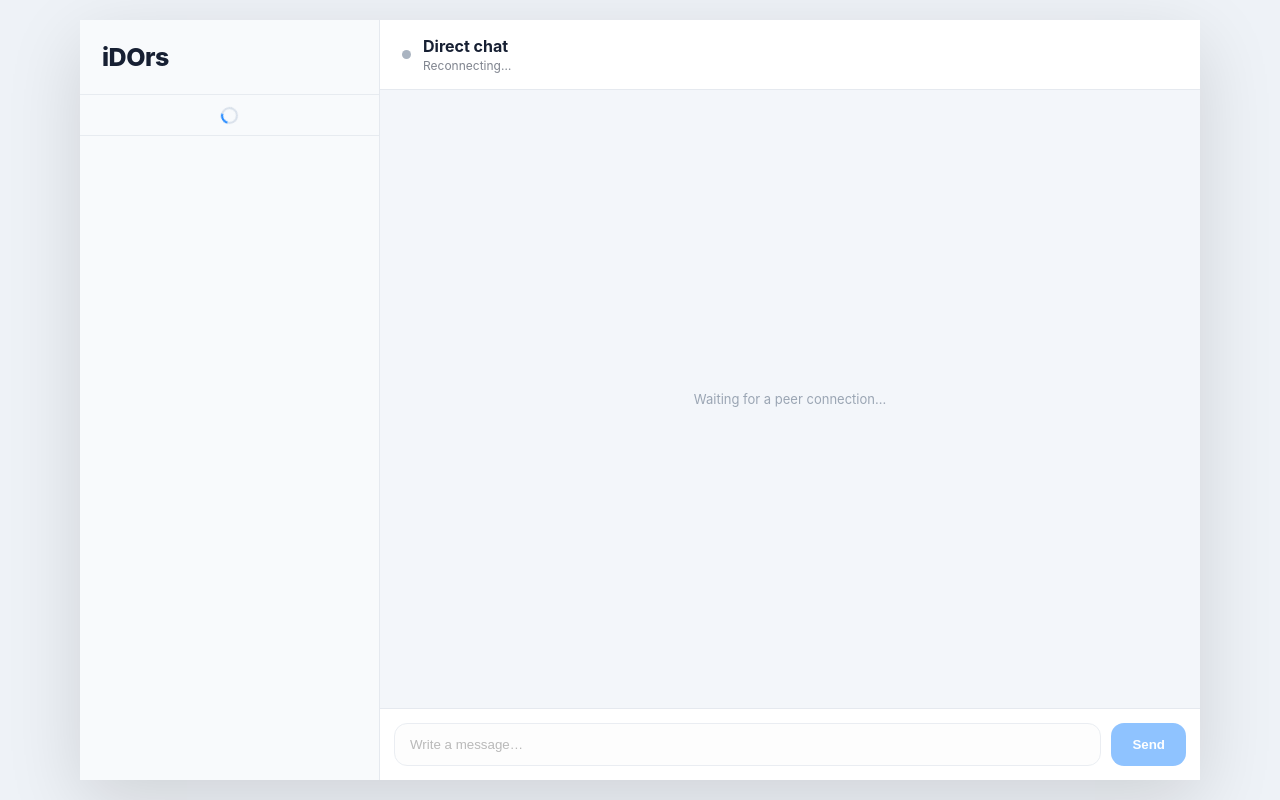
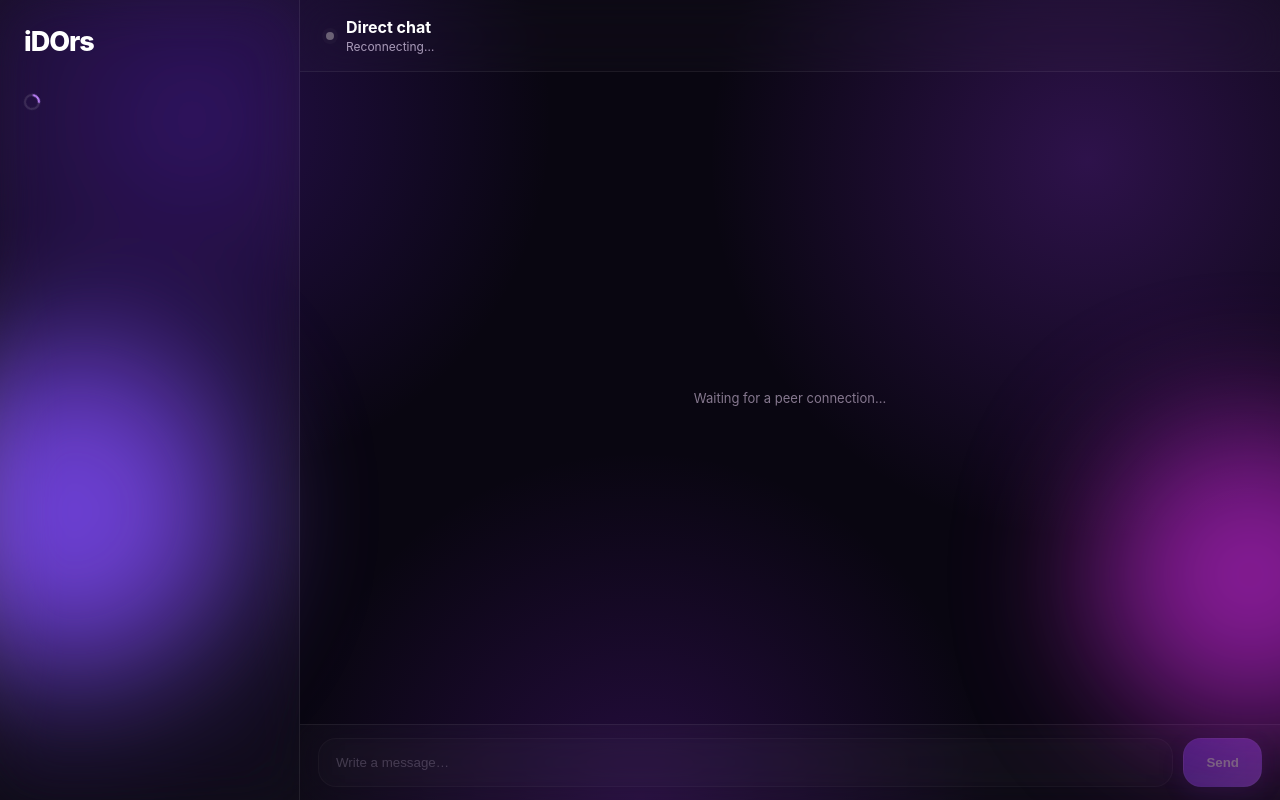
Before and after one commit to Daynighter/idors, a website: page apps/web/index.html in a window 1280 px wide. Drawn offline with Linux system fonts and the light colour scheme.

Commit message:
style: redesign frontend with purple liquid glass UI

```diff
--- a/apps/web/index.html
+++ b/apps/web/index.html
@@ -6,34 +6,41 @@
 <title>iDOrs</title>
 <style>
 *{box-sizing:border-box}
-:root{font-family:Inter,system-ui,-apple-system,BlinkMacSystemFont,"Segoe UI",sans-serif;color:#172033;background:#eef2f7}
-body{margin:0;min-height:100vh;display:grid;place-items:center}
-.app{width:min(1120px,100%);height:min(760px,100vh);display:grid;grid-template-columns:300px 1fr;background:#fff;overflow:hidden;box-shadow:0 22px 70px #0002}
-.sidebar{border-right:1px solid #e5e9ef;background:#f8fafc;display:flex;flex-direction:column}
-.brand{padding:22px;font-size:25px;font-weight:800;letter-spacing:-.5px}
-.connection{height:42px;display:flex;align-items:center;justify-content:center;border-top:1px solid #e7ebf0;border-bottom:1px solid #e7ebf0}
-.loader{width:17px;height:17px;border:2px solid #d8e0ea;border-top-color:#2188ff;border-radius:50%;animation:spin .75s linear infinite}
+:root{font-family:Inter,ui-sans-serif,system-ui,-apple-system,BlinkMacSystemFont,"Segoe UI",sans-serif;color:#fff;background:#090611}
+html,body{margin:0;width:100%;height:100%;overflow:hidden}
+body{position:relative;background:radial-gradient(circle at 15% 15%,#5b21b655 0,transparent 28%),radial-gradient(circle at 85% 20%,#9333ea44 0,transparent 30%),radial-gradient(circle at 50% 100%,#7e22ce3d 0,transparent 34%),#090611}
+body:before,body:after{content:"";position:fixed;border-radius:50%;filter:blur(65px);pointer-events:none;opacity:.7;animation:float 12s ease-in-out infinite alternate}
+body:before{width:320px;height:320px;background:#8b5cf6;left:-100px;top:45%}
+body:after{width:280px;height:280px;background:#c026d3;right:-80px;bottom:8%;animation-delay:-4s}
+@keyframes float{from{transform:translate3d(0,0,0) scale(1)}to{transform:translate3d(35px,-25px,0) scale(1.12)}}
+.app{position:relative;width:100%;height:100%;display:grid;grid-template-columns:300px 1fr;overflow:hidden;background:transparent}
+.sidebar{border-right:1px solid #ffffff14;background:#ffffff08;backdrop-filter:blur(28px) saturate(140%);-webkit-backdrop-filter:blur(28px) saturate(140%);display:flex;flex-direction:column}
+.brand{padding:25px 24px;font-size:27px;font-weight:800;letter-spacing:-1px;color:#fff}
+.connection{height:38px;display:flex;align-items:center;padding:0 24px;color:#bbaed1}
+.loader{width:16px;height:16px;border:2px solid #ffffff20;border-top-color:#c084fc;border-radius:50%;animation:spin .7s linear infinite}
 @keyframes spin{to{transform:rotate(360deg)}}
-.peers{overflow:auto;flex:1}
-.peer{padding:16px 18px;border-bottom:1px solid #e9edf2;cursor:pointer;display:flex;align-items:center;gap:12px}
-.peer:hover,.peer.active{background:#e8f2ff}
-.avatar{width:40px;height:40px;border-radius:50%;display:grid;place-items:center;background:#dceeff;color:#1683ff;font-weight:800}
-.peer-name{font-weight:650}.peer-state{font-size:11px;opacity:.55;margin-top:2px}
-.chat{display:grid;grid-template-rows:auto 1fr auto;min-width:0}
-.head{height:70px;padding:0 22px;border-bottom:1px solid #e5e9ef;display:flex;align-items:center;gap:12px}
-.head-info{min-width:0}.title{font-weight:750}.subtitle{font-size:12px;opacity:.55;margin-top:2px}
-.status-dot{width:9px;height:9px;border-radius:50%;background:#aab4c1}.status-dot.online{background:#2dbd6e}
-.messages{padding:24px;overflow:auto;background:#f3f6fa}
-.empty{height:100%;display:grid;place-items:center;color:#9aa5b3;font-size:13px;text-align:center}
-.msg{width:max-content;max-width:min(70%,520px);padding:10px 13px;border-radius:15px;background:#fff;margin:7px 0;box-shadow:0 1px 2px #0001;line-height:1.4}
-.mine{margin-left:auto;background:#dceeff}
-.time{font-size:10px;opacity:.45;margin-top:4px;text-align:right}
-.composer{display:flex;gap:10px;padding:14px;border-top:1px solid #e5e9ef;background:#fff}
-.composer input{flex:1;min-width:0;padding:13px 15px;border:1px solid #d5dce5;border-radius:13px;outline:none}
-.composer input:focus{border-color:#2188ff}
-.composer button{border:0;border-radius:13px;padding:0 21px;background:#2188ff;color:#fff;font-weight:750;cursor:pointer}
-.composer button:disabled,.composer input:disabled{opacity:.5;cursor:not-allowed}
-@media(max-width:700px){.app{height:100vh;grid-template-columns:1fr}.sidebar{display:none}}
+.peers{overflow:auto;flex:1;padding:10px 8px}
+.peer{padding:13px 14px;border-radius:16px;cursor:pointer;display:flex;align-items:center;gap:12px;transition:.2s;background:transparent}
+.peer:hover,.peer.active{background:#ffffff10}
+.avatar{width:42px;height:42px;border-radius:50%;display:grid;place-items:center;background:linear-gradient(145deg,#a855f7,#6d28d9);box-shadow:0 8px 28px #7c3aed44;color:#fff;font-weight:800}
+.peer-name{font-weight:650}.peer-state{font-size:11px;color:#b8acc8;margin-top:2px}
+.chat{position:relative;display:grid;grid-template-rows:72px 1fr 76px;min-width:0;background:transparent}
+.head{padding:0 26px;border-bottom:1px solid #ffffff10;display:flex;align-items:center;gap:12px;background:#ffffff05;backdrop-filter:blur(24px);-webkit-backdrop-filter:blur(24px)}
+.head-info{min-width:0}.title{font-weight:750}.subtitle{font-size:12px;color:#a99bb9;margin-top:2px}
+.status-dot{width:8px;height:8px;border-radius:50%;background:#6b6175;box-shadow:0 0 0 4px #ffffff06}.status-dot.online{background:#c084fc;box-shadow:0 0 14px #c084fc}
+.messages{padding:28px;overflow:auto;background:transparent;scroll-behavior:smooth}
+.empty{height:100%;display:grid;place-items:center;color:#86788f;font-size:13px;text-align:center}
+.msg{width:max-content;max-width:min(70%,560px);padding:11px 14px;border-radius:18px;background:#ffffff0d;border:1px solid #ffffff10;margin:8px 0;box-shadow:0 8px 30px #0002;backdrop-filter:blur(18px);-webkit-backdrop-filter:blur(18px);line-height:1.45}
+.mine{margin-left:auto;background:linear-gradient(135deg,#7c3aedcc,#a855f7c7);border-color:#ffffff18;box-shadow:0 10px 32px #7c3aed35}
+.time{font-size:10px;color:#ddd0e6;opacity:.6;margin-top:4px;text-align:right}
+.composer{display:flex;gap:10px;padding:13px 18px;border-top:1px solid #ffffff10;background:#ffffff06;backdrop-filter:blur(26px);-webkit-backdrop-filter:blur(26px)}
+.composer input{flex:1;min-width:0;padding:14px 17px;border:1px solid #ffffff14;border-radius:18px;outline:none;background:#ffffff0b;color:#fff;backdrop-filter:blur(20px);-webkit-backdrop-filter:blur(20px)}
+.composer input::placeholder{color:#8e819a}.composer input:focus{border-color:#a855f766;box-shadow:0 0 0 3px #a855f71a}
+.composer button{border:1px solid #ffffff16;border-radius:18px;padding:0 22px;background:linear-gradient(135deg,#7c3aed,#a855f7);color:#fff;font-weight:750;cursor:pointer;box-shadow:0 8px 26px #7c3aed44;transition:.2s}
+.composer button:hover{transform:translateY(-1px);box-shadow:0 12px 32px #7c3aed5c}
+.composer button:disabled,.composer input:disabled{opacity:.4;cursor:not-allowed}
+::-webkit-scrollbar{width:7px}::-webkit-scrollbar-thumb{background:#ffffff18;border-radius:99px}
+@media(max-width:700px){.app{grid-template-columns:1fr}.sidebar{display:none}}
 </style>
 </head>
 <body>
```
